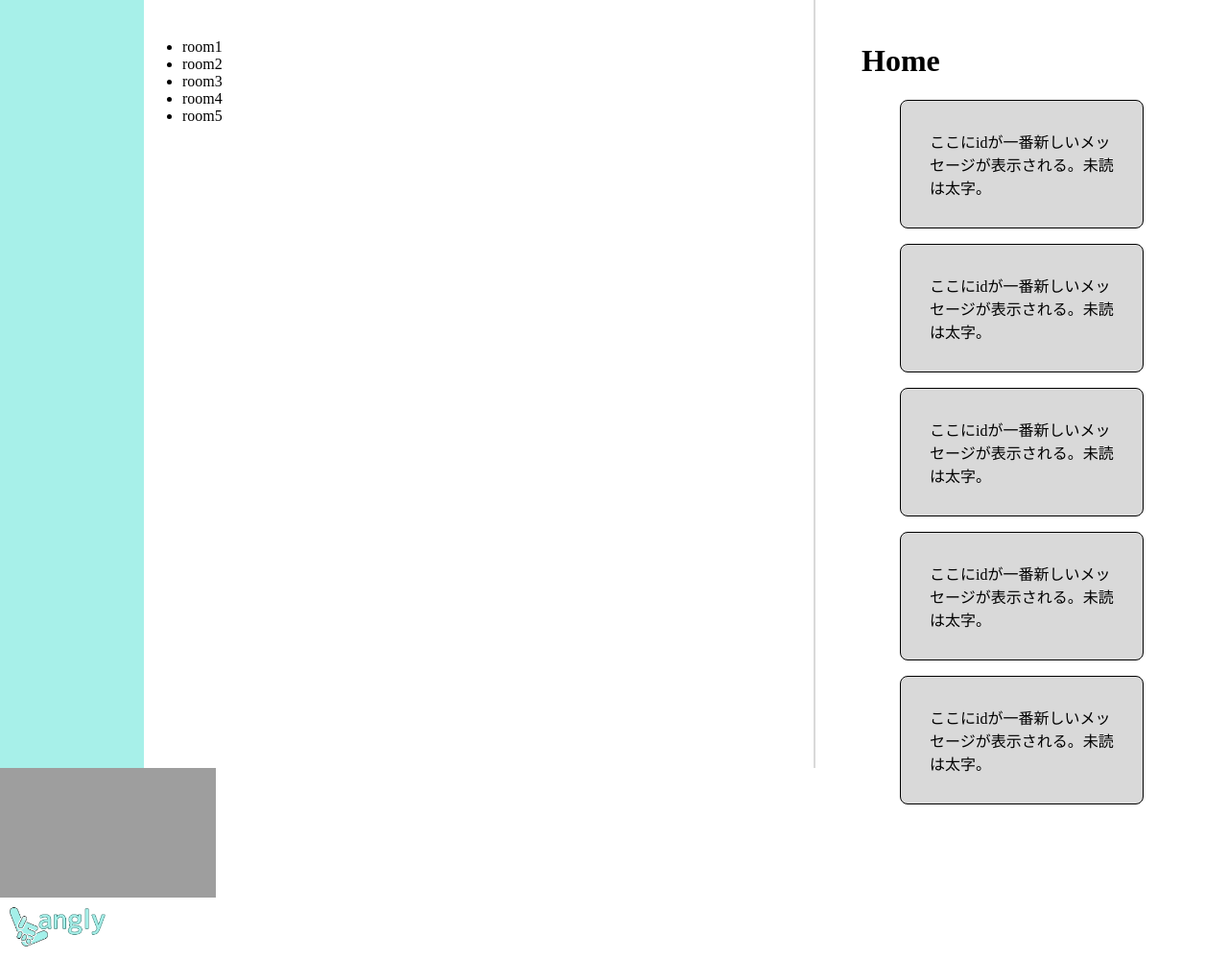
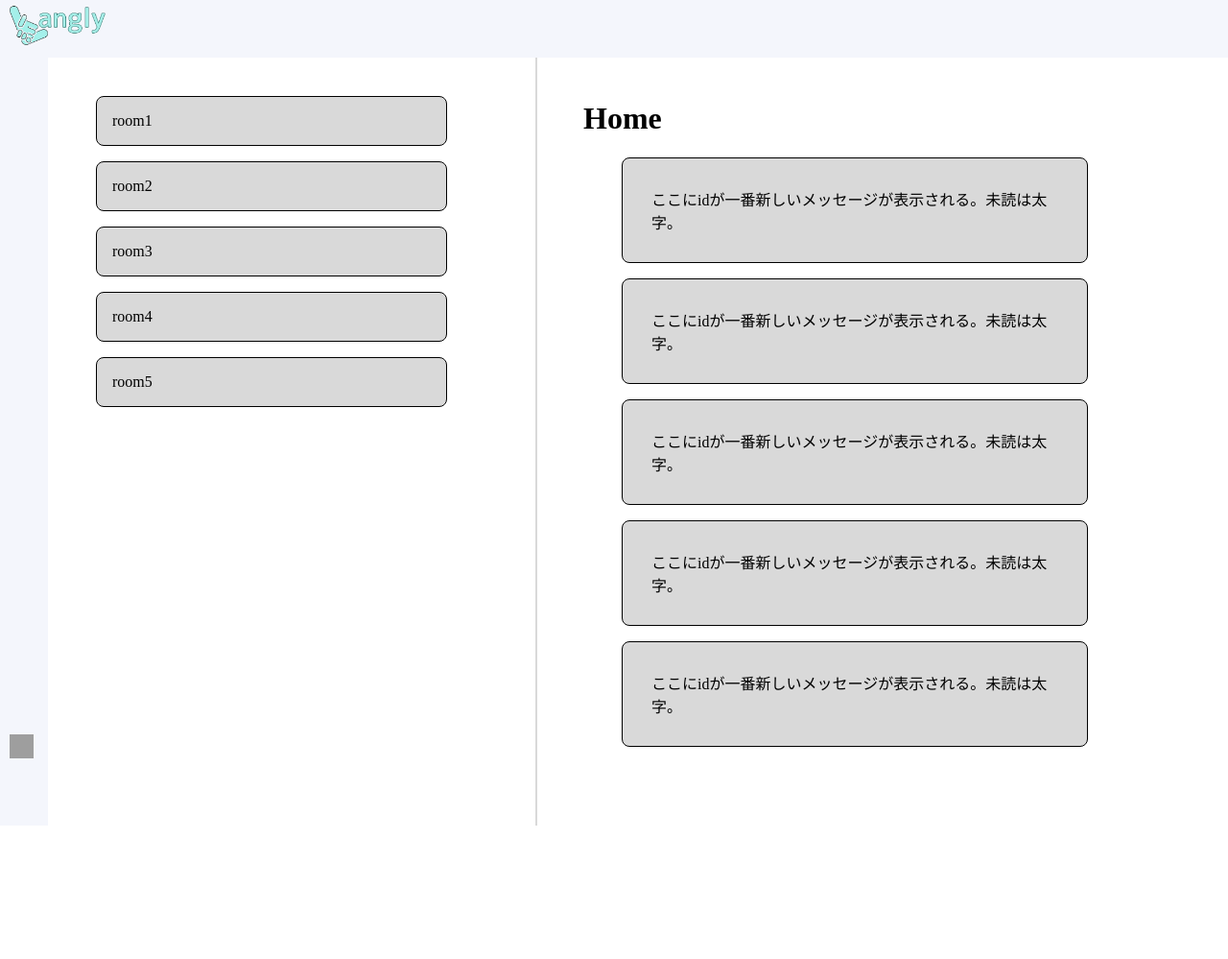
Before and after one commit to tmtm6271/Spring-Hackathon-2025-04-05, a Flask app: page /room/message in a window 1280 px wide. Shown: the whole page at 96% size. After the commit the page ends 860 px from the top, so only its background shows below. Run offline with Flask 2, Linux system fonts and the light colour scheme; some web fonts are replaced; grey boxes are pictures that could not be loaded.

Commit message:
ヘッダー、サイドバー表示の修正

```diff
--- a/ChatApp/static/gen/bundled.css
+++ b/ChatApp/static/gen/bundled.css
@@ -8,6 +8,7 @@
 #mobile-header{
     width: 100%;
     height: 60px;
+    background-color: #f4f6fc;
 }
 
 #mobile-header > img{
@@ -16,8 +17,33 @@
     margin-left: 10px;
 }
 
+#sidebar{
+    position: fixed;
+    width: 50px;
+    height: 100%;
+    background: #f4f6fc;
+
+}
+
+.sidebar-icon{
+    position: fixed;
+    width: 25px;
+    height: 25px;
+    margin-left: 10px;
+    bottom: 10px;
+}
+
+
 /* ログイン画面全体のCSS */
 .login{
+    display: flex;
+    flex-direction: column;
+    justify-content: center;
+    align-items: center;
+    margin: 50px;
+}
+
+.sign-up{
     display: flex;
     flex-direction: column;
     justify-content: center;
@@ -30,7 +56,7 @@
     flex-direction: column;
     justify-content: center;
     align-items: center;
-    margin: 50px;
+    margin-top: 0px;
 }
 
 h2{
@@ -97,6 +123,17 @@
     background-color: #e5e5e5;
 }
 
+.room-input-box{
+    display: flex;
+    flex-direction: column;
+    justify-content: center;
+    height: 40px;
+    width: 500PX;
+    border: 1px solid black;
+    background-color: #e5e5e5;
+}
+
+
 .auth-button-container{
     margin-top: 30px;
 }
@@ -123,40 +160,32 @@
     font-weight: bold;
 }
 
+.room-create-button > button{
+    width: 150px;
+    height: 40.5px;
+    margin-bottom: 20px;
+    background-color: #a7f0e9;
+    color: #636363;
+    border: 1px solid black;
+    cursor: pointer;
+    font-size: 20px;
+    font-weight: bold;
+}
+
 /* roomのCSS */
 .room-wrapper{
     display: flex;
     height: 100vh;
 }
 
-.header-icon > img{
-    width: 100px;
-    height: 50px;
-    margin-left: 10px;
-}
 
-.header-icon{
-    display: flex;
-    justify-content: space-between;
-    height: 50px;
-    background-color: #d9d9d9;
-}
-
-.sidebar{
-    width: 150px;
-    background: #a7f0e9;
-    color: #fff;
-    display: flex;
-    flex-direction: column;
-    align-items: center;
-    padding: 24px 0;
-    box-sizing: border-box;
-}
 
 .left-container{
-    width:700px;
+
+    width:500px;
     background: #fff;
     border-right: 2px solid #D9D9D9;
+    margin-left: 60px;
     margin-right: 24px;
     box-sizing: border-box;
     padding: 24px 0;
@@ -169,7 +198,7 @@
     box-sizing: border-box;
 }
 
-.room-item{
+.roon-item{
     width: 80%;
     border: 1px solid #000000;
     border-radius: 8px;
--- a/ChatApp/templates/auth/base.html
+++ b/ChatApp/templates/auth/base.html
@@ -4,9 +4,8 @@
         <meta charset="UTF-8">
         <meta name="viewport" content="width=device-width,initial-scale=1.0">
         <title>{% block title %}{% endblock %}</title>
-        <!-- faviconの画像を作ったら/static/img/にfavicon.icoで保存してコメントアウトを解除する
+        <!-- faviconの画像を作ったら/static/img/にfavicon.icoで保存してコメントアウトを解除する -->
         <link rel="icon" href="../static/img/favicon.ico" />
-        -->
         <link rel="stylesheet" href="{{ url_for('static', filename='gen/bundled.css') }}">
         <link rel="preconnect" href="https://fonts.googleapis.com">
         <link rel="preconnect" href="https://fonts.gstatic.com" crossorigin>
--- a/ChatApp/templates/base.html
+++ b/ChatApp/templates/base.html
@@ -13,6 +13,6 @@
 
     </head>
     <body>
-    {% block body %}{% endblock %}{% include 'util/sidebar.html'%} {% include 'util/mobile-header.html'%}
+    {% include 'util/mobile-header.html'%}{% include 'util/sidebar.html'%} {% block body %}{% endblock %}
     </body>
 </html>
```
